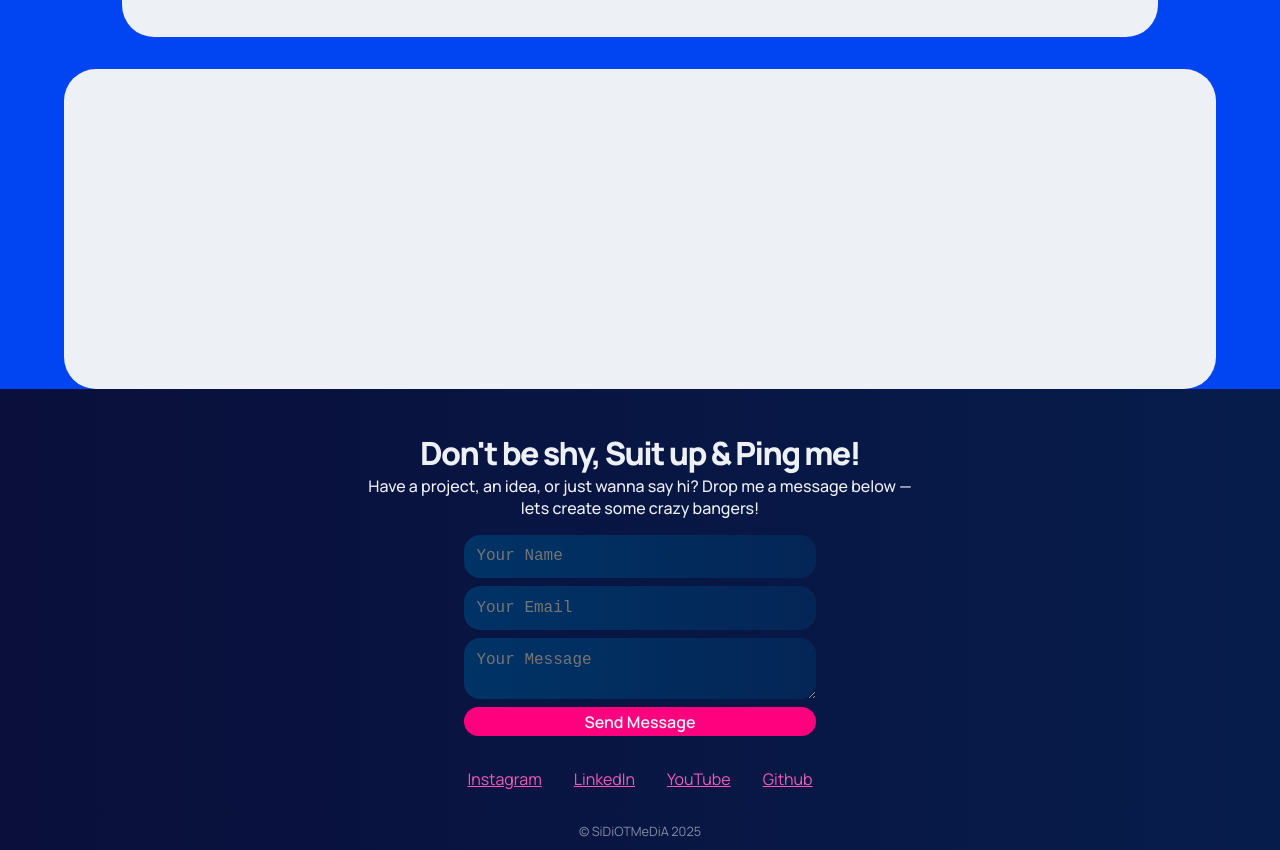
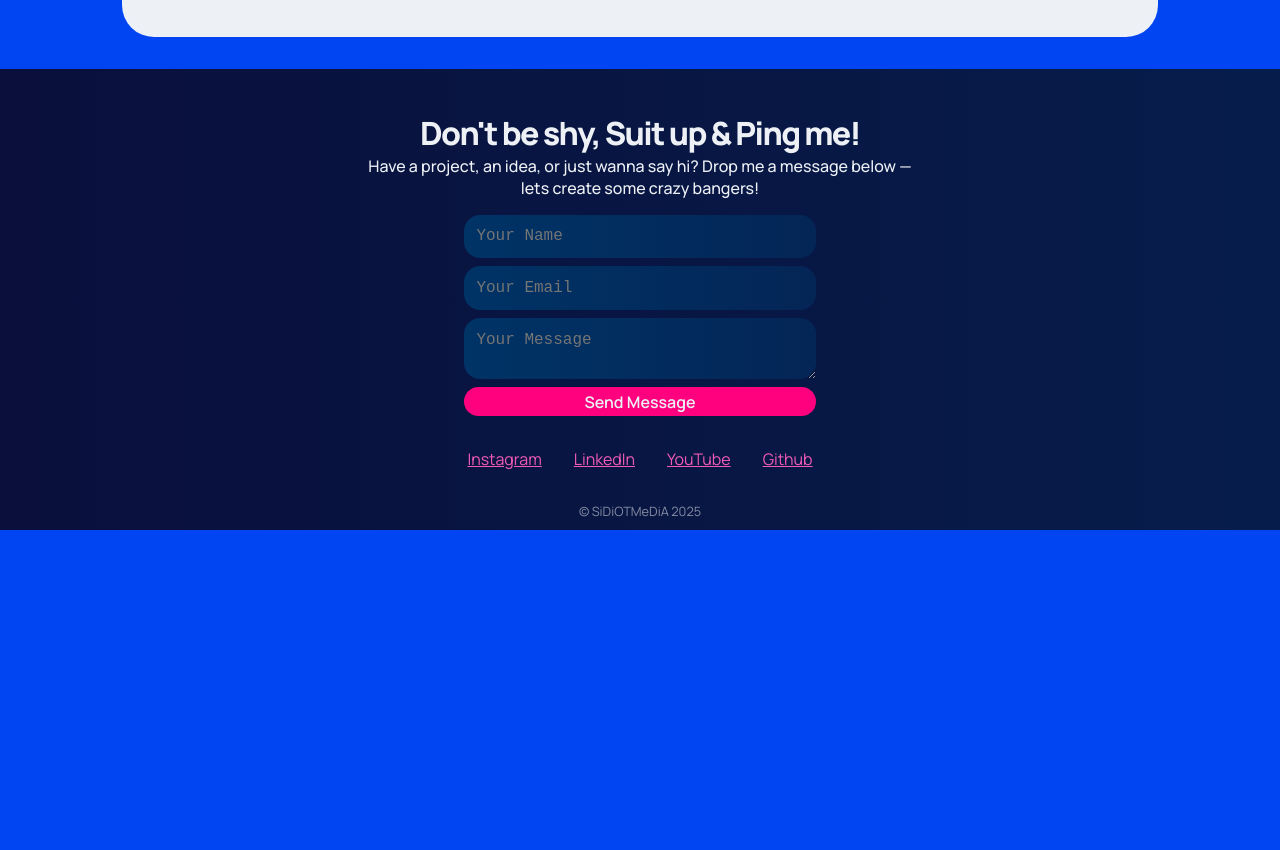
Before and after one commit to starboylive/SiDiOT-MeDia, a plain HTML site: page index.html in a window 1280 px wide. Shown: the part 1477-2327 px from the top of the page. After the commit the page ends 2007 px from the top, so only its background shows below. Drawn offline with Linux system fonts and the light colour scheme; no server answers.

Commit message:
Update index.html

```diff
--- a/index.html
+++ b/index.html
@@ -85,12 +85,6 @@
         </div>
     </div>
 
-
-    <div class="aboutme"></div>
-
-
-
-
     <!-- Contact Section -->
     <footer class="footer">
         <div class="contact-container" id="contact-container">
```
